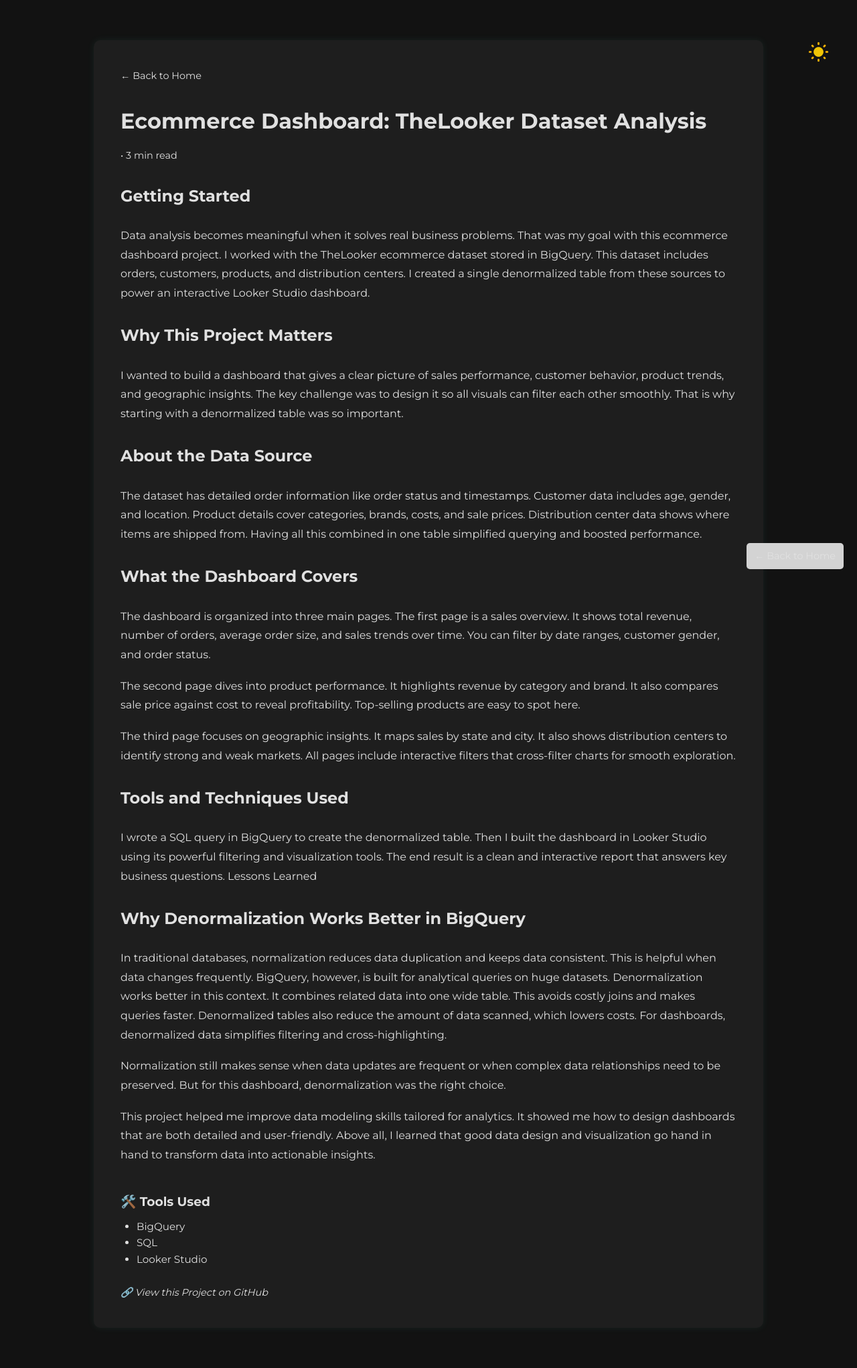
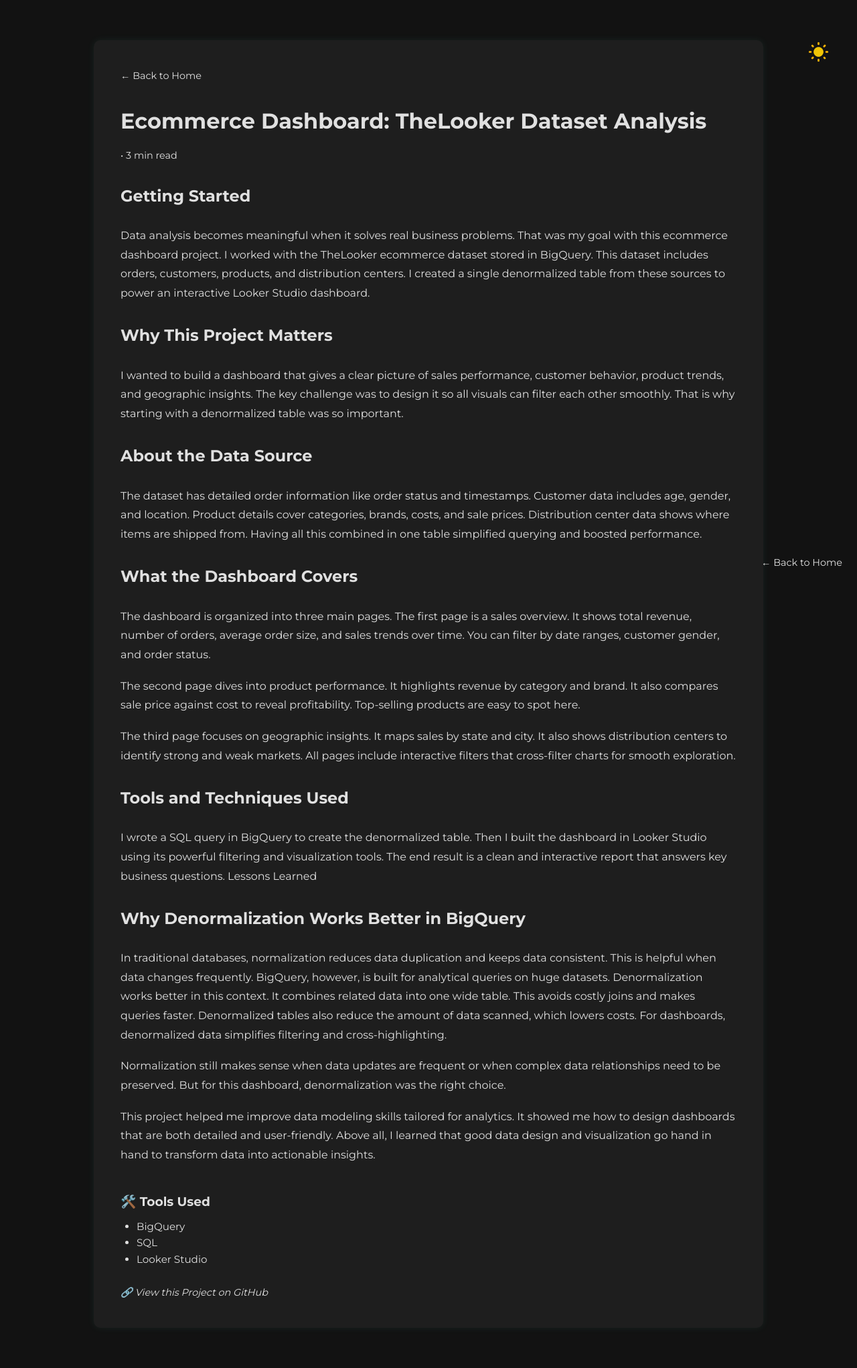
Before and after one commit to Fassilsis/fassilsis.github.io, a Jekyll site: the page built from projects/thelooker-ecommerce-dashboard.md, in a window 1280 px wide. Shown: the whole page at 67% size. Built offline with Jekyll 4.4.1, drawn with Linux system fonts in a browser that asks for light colours.

Commit message:
Update project.html

```diff
--- a/_layouts/project.html
+++ b/_layouts/project.html
@@ -41,7 +41,7 @@ layout: default
       </div>
       {% endif %}
 
-      <a href="/" class="back-link" style="position: fixed; bottom: 20px; right: 20px; display: block; text-align: right; z-index: 1000; background-color: #d3d3d3; padding: 8px 12px; border-radius: 5px;">
+      <a href="/" class="back-link" style="position: fixed; bottom: 10px; right: 10px; display: block; text-align: right; z-index: 1000; border-color: #d3d3d3; padding: 8px 12px; border-radius: 5px;">
         ← Back to Home
       </a>
     </div>
```
